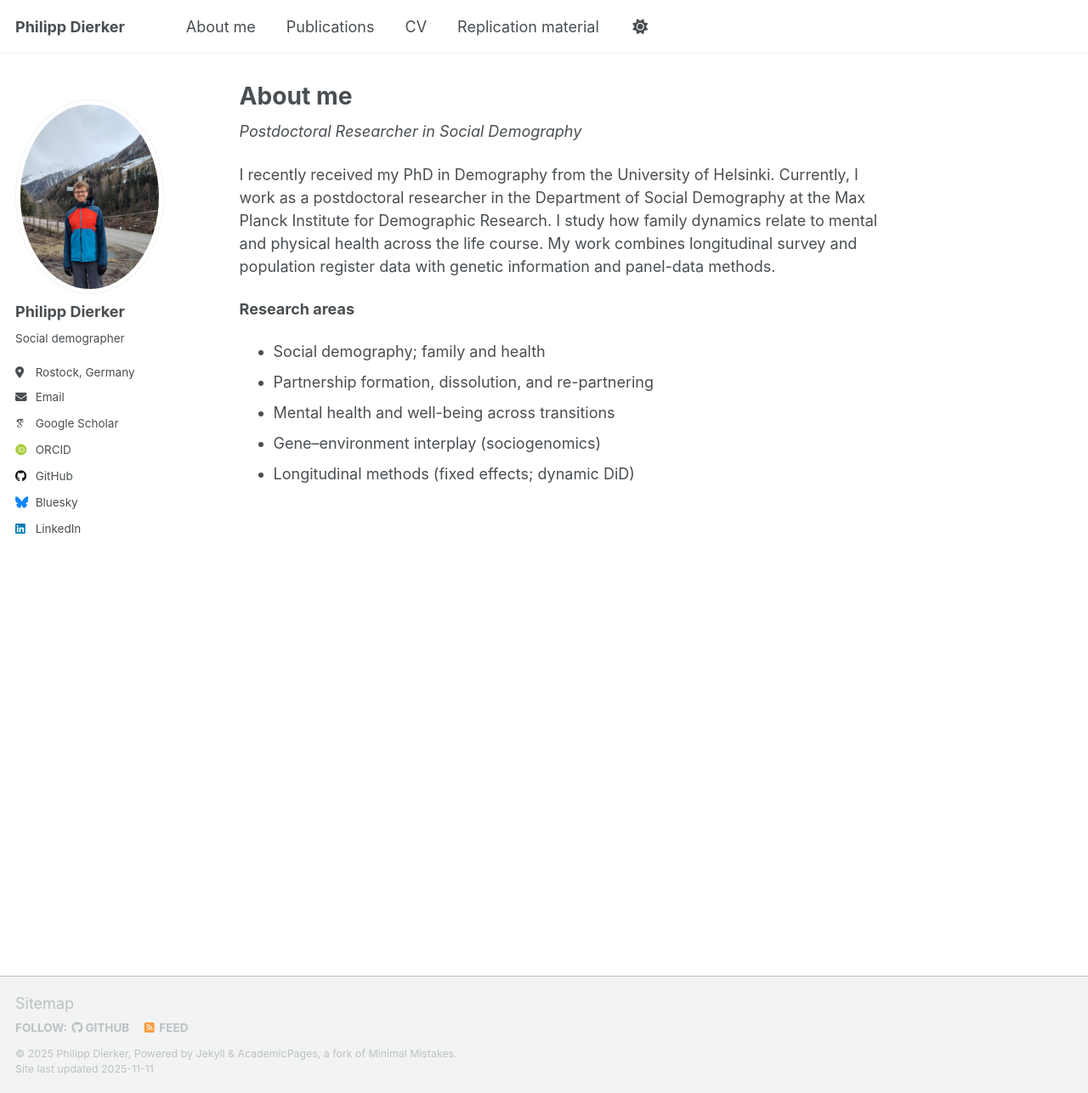
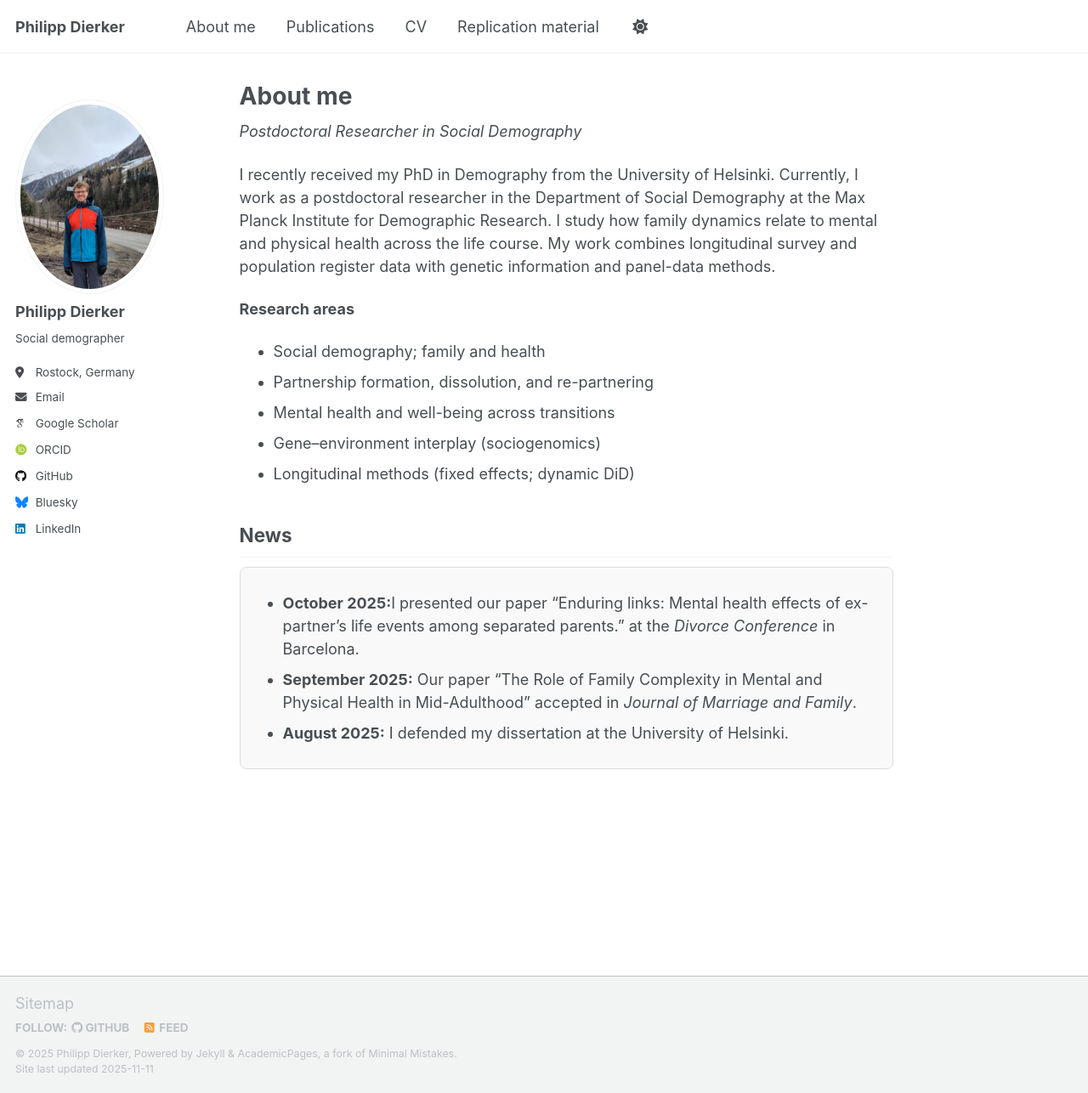
Before and after one commit to philippdierker/philippdierker.github.io, a Jekyll site: the page built from _pages/about.md, in a window 1280 px wide and 1286 px high. Shown: the whole window at 85% size. Built offline with Jekyll 4.4.1, drawn with Linux system fonts in a browser that asks for light colours; some web fonts are replaced; a script that is not in the unit is left out.

Commit message:
Update about.md

```diff
--- a/_pages/about.md
+++ b/_pages/about.md
@@ -17,3 +17,14 @@ I recently received my PhD in Demography from the University of Helsinki. Curren
 - Mental health and well-being across transitions
 - Gene–environment interplay (sociogenomics)
 - Longitudinal methods (fixed effects; dynamic DiD)
+
+
+## News
+
+<div style="max-height: 250px; overflow-y: scroll; border: 1px solid #ddd; padding: 10px; border-radius: 8px; background-color: #f9f9f9;">
+<ul>
+  <li><strong>October 2025:</strong>I presented our paper “Enduring links: Mental health effects of ex-partner’s life events among separated parents.” at the <em>Divorce Conference</em> in Barcelona.</li>
+  <li><strong>September 2025:</strong> Our paper “The Role of Family Complexity in Mental and Physical Health in Mid-Adulthood” accepted in <em>Journal of Marriage and Family</em>.</li>
+  <li><strong>August 2025:</strong> I defended my dissertation at the University of Helsinki.</li>
+</ul>
+</div>
```
